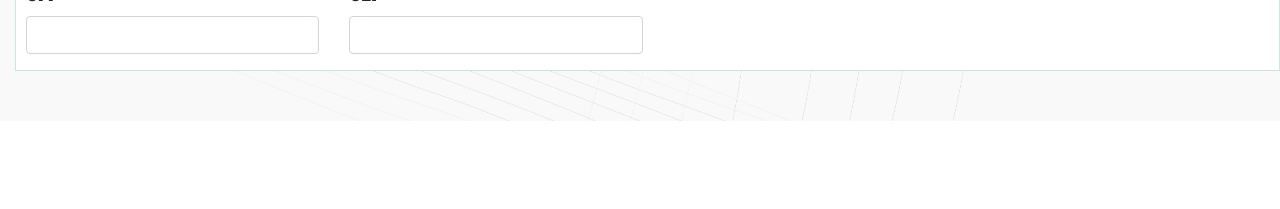
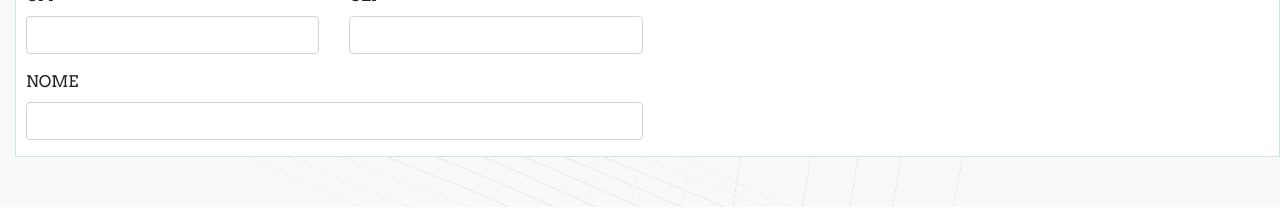
Before and after one commit to WellHarper/emprestimo-page, a React (Create React App) app: page / in a window 1280 px wide. Shown: the part 587-796 px from the top of the page. Built offline with nearby package versions, Linux system fonts and the light colour scheme.

Commit message:
cria input nome

```diff
--- a/src/App.js
+++ b/src/App.js
@@ -56,7 +56,20 @@
               </Form.Group>
               </Col>
             </Row>
+            <Row>
+              <Col>
+                <Form.Group>
+                  <Form.Label>
+                    NOME
+                  </Form.Label>
+                  <Form.Control type="text"/>
+              </Form.Group>
+              </Col>
+            </Row>
           </Form>
+        </Col>
+        <Col md={6}>
+
         </Col>
 
         </Row>
```
